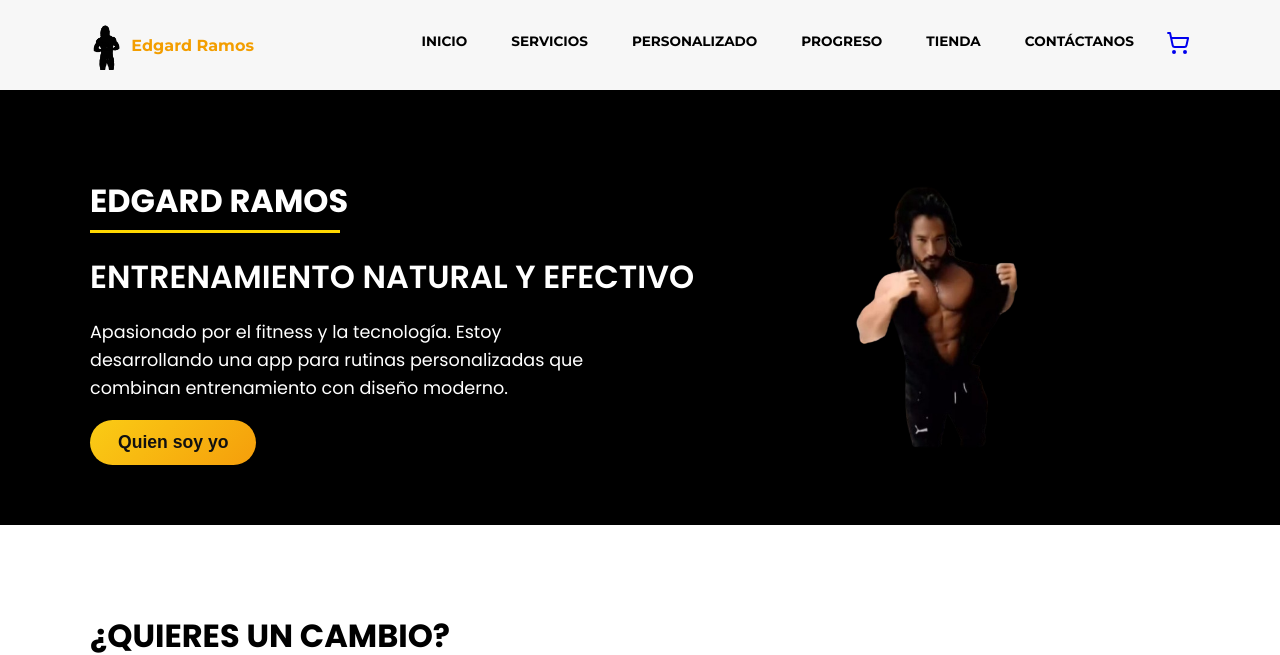
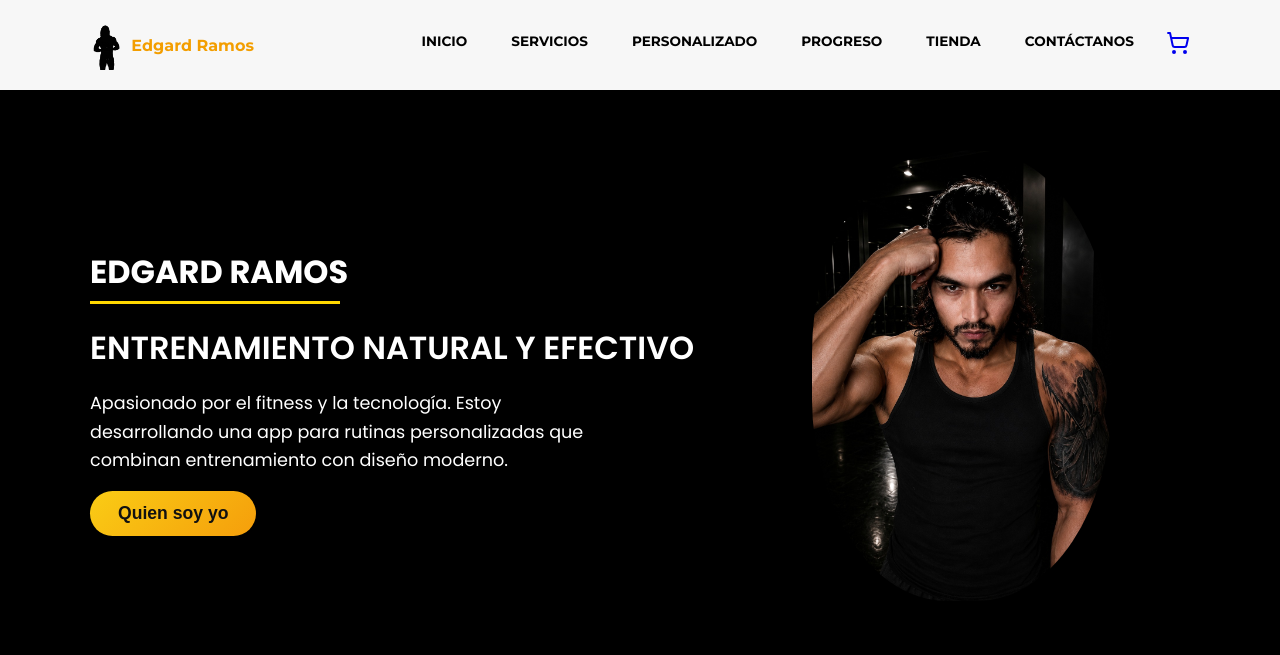
Before and after one commit to EdgardRamosB/rutina-app, a React (Create React App) app: page / in a window 1280 px wide. Shown: the top 655 px of the page. Built offline with nearby package versions, Linux system fonts and the light colour scheme.

Commit message:
Actualizacion pagina fitness

```diff
--- a/src/App.css
+++ b/src/App.css
@@ -371,7 +371,8 @@ body {
   max-width: 100%;
   width: 18.75rem;
   height: auto;
-  border-radius: 0.75rem;
+  /*border-radius: 0.75rem;*/
+  border-radius: 45%;
   /* box-shadow: 0.625rem 0.25rem 0.625rem rgba(255, 215, 0, 0.4); */
 }
 
--- a/src/pages/Home.js
+++ b/src/pages/Home.js
@@ -18,7 +18,7 @@ function Home() {
             <button className="btn-quiensoy">Quien soy yo</button>
           </div>
           <div className="perfil-foto">
-            <img src={`${process.env.PUBLIC_URL}/imagenes/edperfil3.png`} alt="EDGARD JORDAN" />
+            <img src={`${process.env.PUBLIC_URL}/imagenes/edfit2.jpeg`} alt="EDGARD JORDAN" />
           </div>
                   <a
           href="https://wa.me/51960225690" // Reemplaza con tu número con código de país (ej: Perú: 51)
@@ -65,7 +65,7 @@ function Home() {
       <section className="perfil3">
         <div className="perfil3-contenido-cambio">
           <div className="perfil3-foto-izquierda">
-            <img src={`${process.env.PUBLIC_URL}/imagenes/edperfil.png`} alt="Entrenador" />
+            <img src={`${process.env.PUBLIC_URL}/imagenes/edfit1.jpeg`} alt="Entrenador" />
           </div>
           <div className="perfil3-texto-cambio">
             <h2>ENTRENAMIENTO PERSONALIZADO</h2>
```
Also changed, not shown: public/imagenes/edfit1.jpeg (added), public/imagenes/edfit2.jpeg (added).
